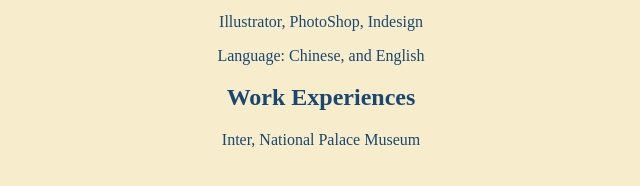
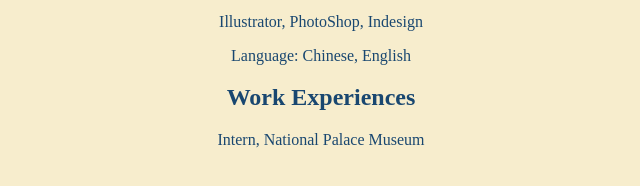
Before and after one commit to yts38496/yts38496.github.io, a plain HTML site: page index.html in a window 1280 px wide. Shown: the part 220-406 px from the top of the page, 319-959 px from the left. Drawn offline with Linux system fonts and the light colour scheme.

Commit message:
Update index.html

```diff
--- a/index.html
+++ b/index.html
@@ -24,11 +24,11 @@
                     <font color="#194770">
                         <blockquote>Computer: Word, Excel, PowerPoint;</blockquote>
                         <blockquote>Illustrator, PhotoShop, Indesign</blockquote>
-                        <blockquote>Language: Chinese, and English</blockquote>
+                        <blockquote>Language: Chinese, English</blockquote>
                         <font color="#194770">
                             <h2>Work Experiences</h2>
                             <font color="#194770">
-                                <blockquote>Inter, National Palace Museum</blockquote>
+                                <blockquote>Intern, National Palace Museum</blockquote>
 </body>
 
 </html>
```
